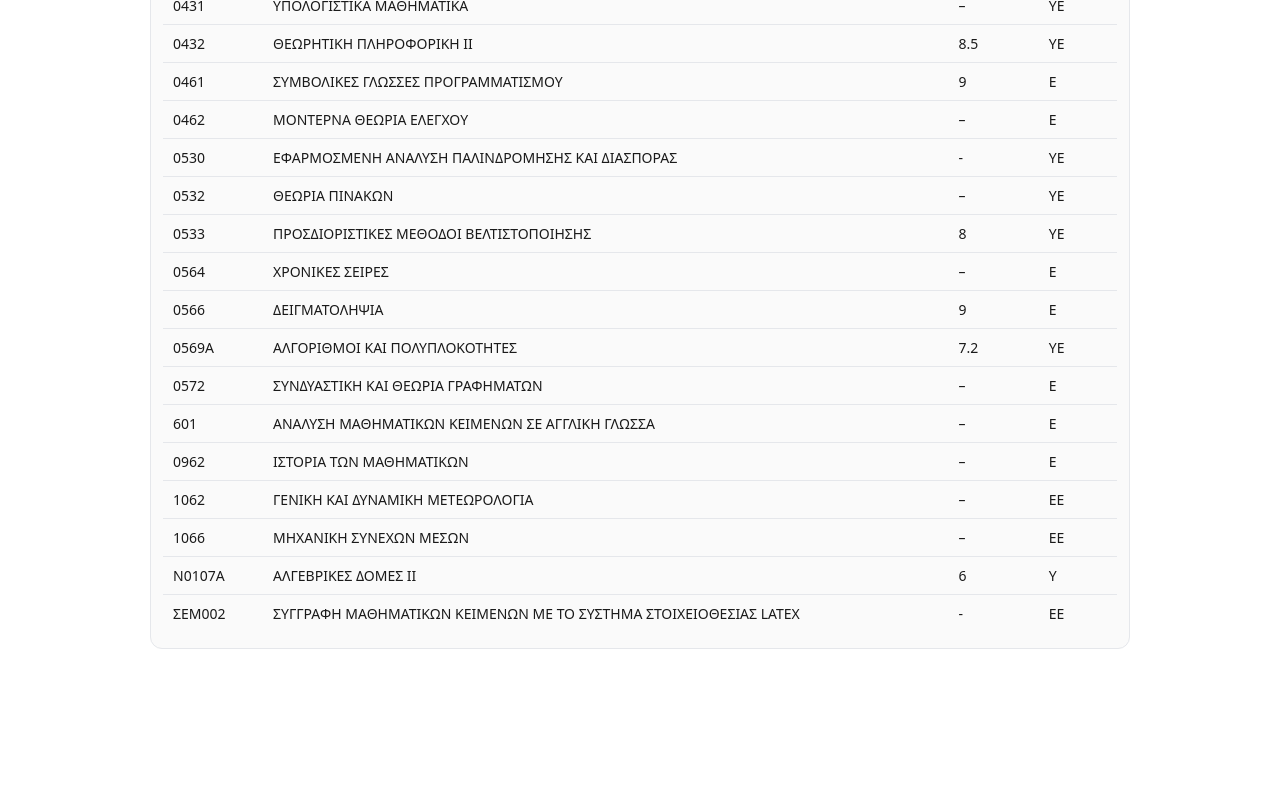
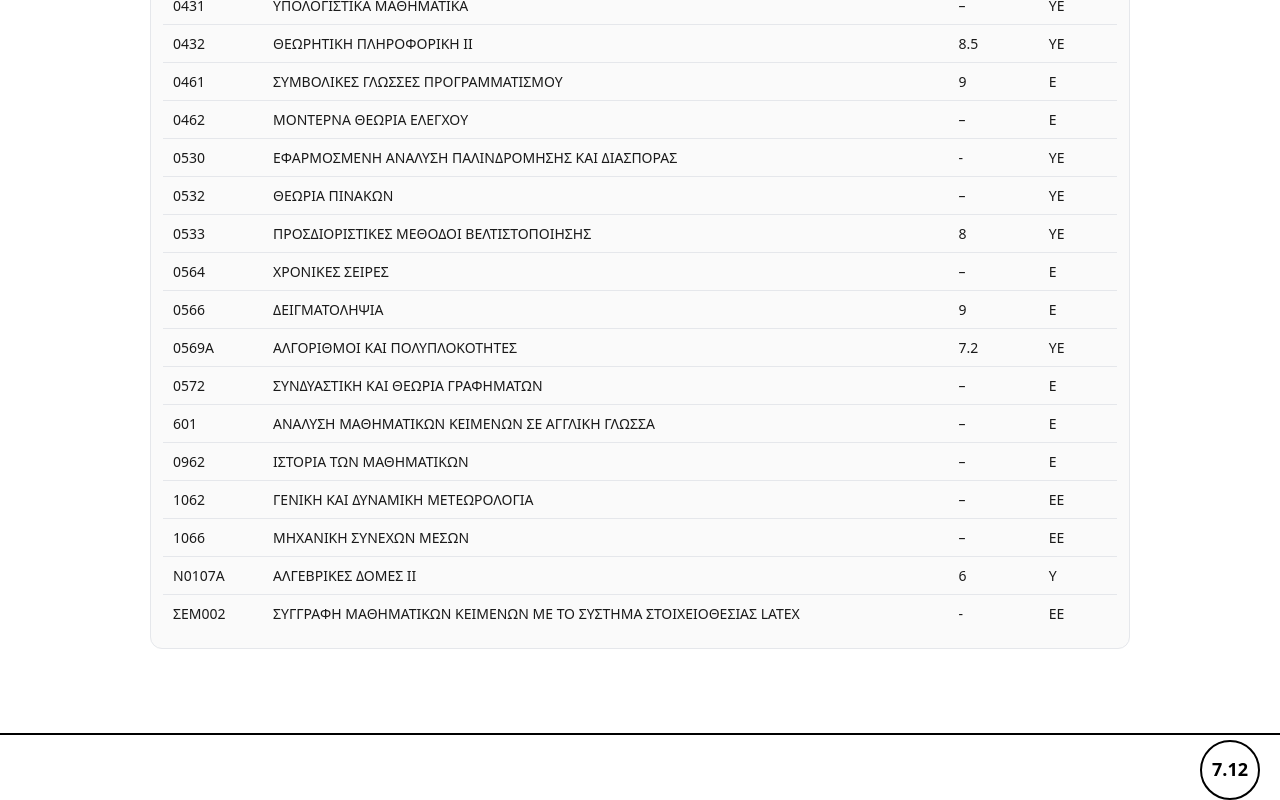
Before and after one commit to zoichita/auth-undergradute-grades, a plain HTML site: page index.html in a window 1280 px wide. Shown: the part 4459-5259 px from the top of the page. Before the commit the page ends 5152 px from the top, so only its background shows below. Drawn offline with Linux system fonts and the light colour scheme.

Commit message:
Update index.html

```diff
--- a/index.html
+++ b/index.html
@@ -119,6 +119,29 @@
 .green {
   color: green;
 }
+footer {
+  margin-top: 40px;
+  border-top: 2px solid black;
+  position: relative;
+  padding: 20px;
+}
+
+.footer-circle {
+  position: absolute;
+  right: 20px;
+  bottom: -25px;
+  width: 60px;
+  height: 60px;
+  border: 2px solid black;
+  border-radius: 50%;
+  display: flex;
+  align-items: center;
+  justify-content: center;
+  font-weight: 700;
+  font-size: 18px;
+  color: black;
+}
+
   </style>
 </head>
 <body>
@@ -400,5 +423,8 @@
 
     </div>
   </main>
+  <footer>
+  <div class="footer-circle">7.12</div>
+</footer>
 </body>
 </html>
```
